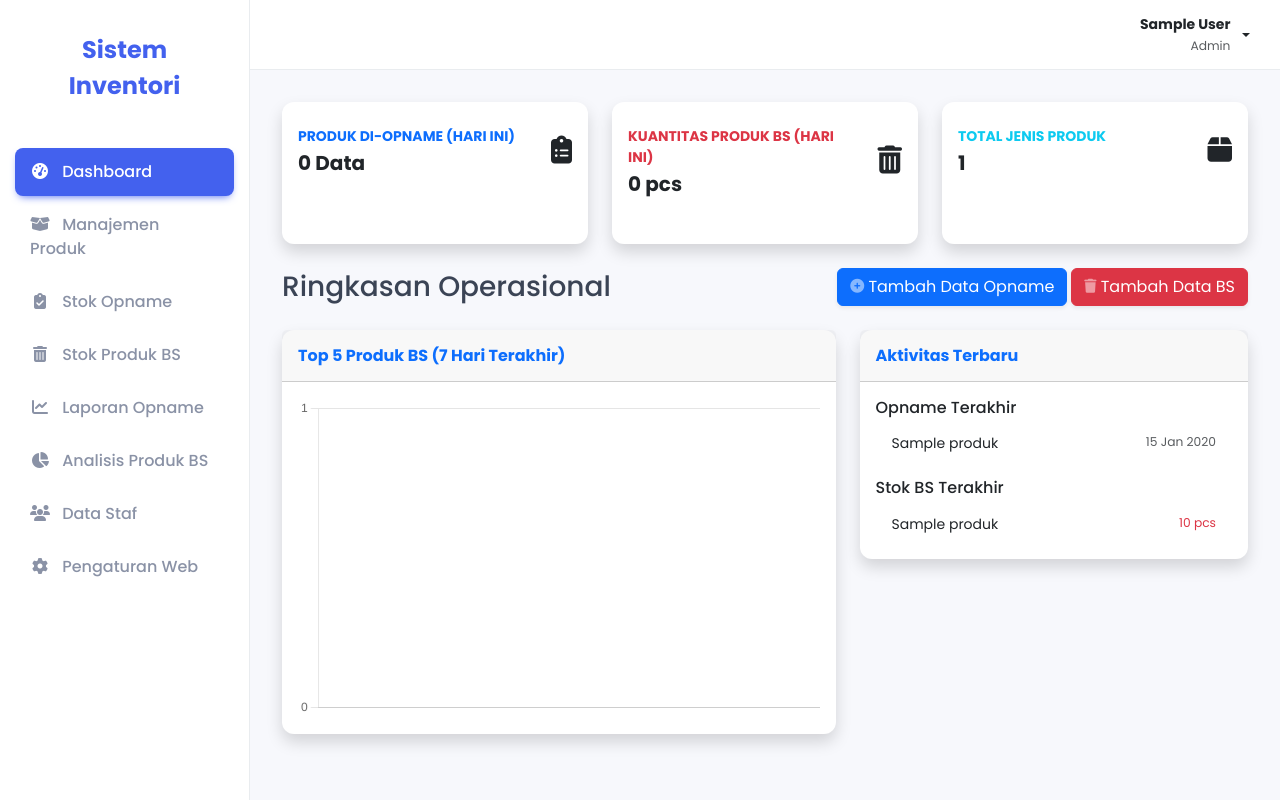
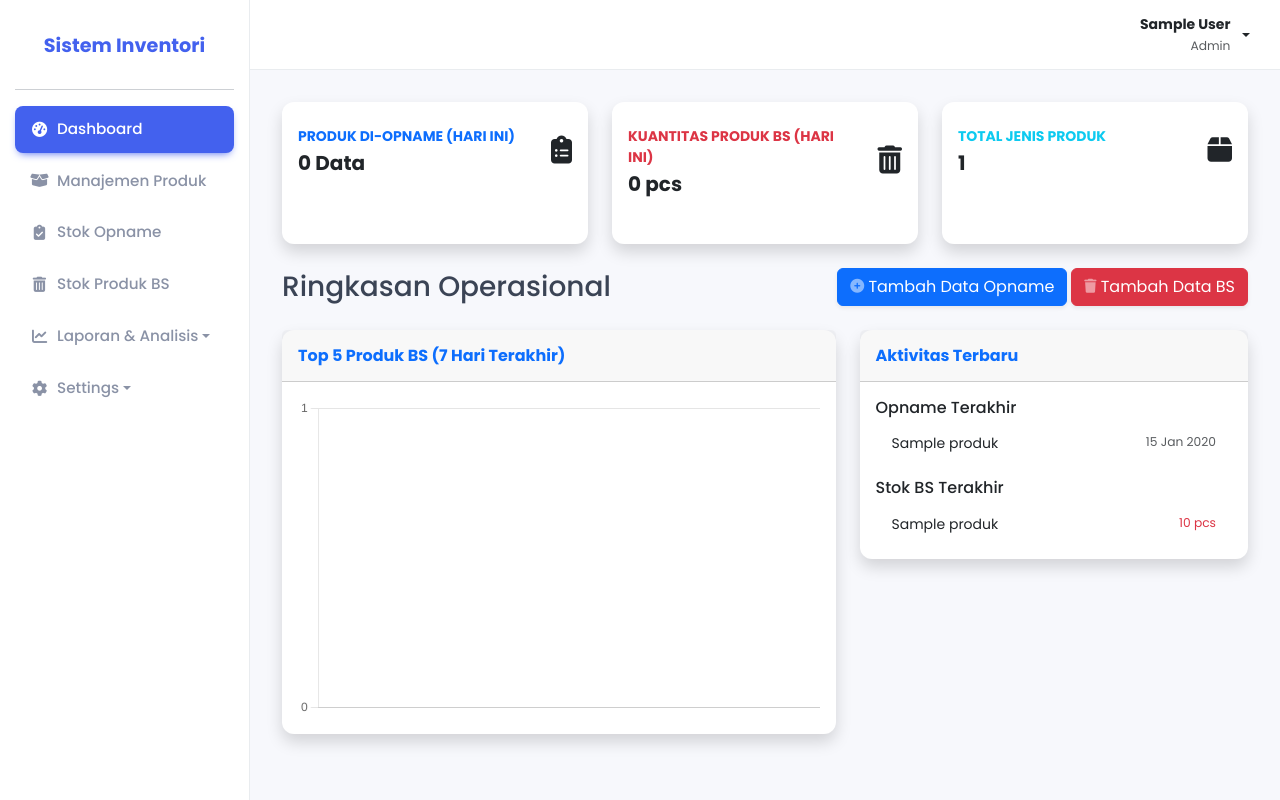
Before and after one commit to RiyanWardhana22/Sistem-Inventori, a PHP site: page /sistem-inventori/index.php in a window 1280 px wide. Run offline with PHP 8.4, Linux system fonts and the light colour scheme; the visitor is signed in with stand-in values (Sample User, id 1); tables that the repository leaves empty or names only in its code hold one stand-in row (values such as "Sample post").

Commit message:
Fix: Sidebar at mobile

```diff
--- a/assets/css/style.css
+++ b/assets/css/style.css
@@ -58,21 +58,21 @@ body {
 }
 
 .sidebar .sidebar-brand {
-  font-size: 1.5rem;
+  font-size: 1.2rem;
   font-weight: 700;
   color: var(--primary-color);
   text-align: center;
   display: block;
-  margin-bottom: 2rem;
   text-decoration: none;
 }
 
 .sidebar a {
   padding: 12px 15px;
   text-decoration: none;
-  font-size: 1rem;
+  font-size: 0.95rem;
   color: var(--text-muted-color);
-  display: block;
+  display: flex;
+  align-items: center;
   border-radius: 8px;
   margin-bottom: 5px;
   transition: all 0.2s ease-in-out;
@@ -81,8 +81,9 @@ body {
 }
 
 .sidebar a:hover {
-  background-color: #f0f3ff;
-  color: var(--primary-color);
+  background-color: #e3e5eb;
+  color: var(--text-color);
+  box-shadow: var(--shadow);
 }
 
 .sidebar a.active {
--- a/includes/sidebar.php
+++ b/includes/sidebar.php
@@ -6,39 +6,57 @@ function is_active($path_segment)
 ?>
 <div class="sidebar">
             <a href="<?php echo BASE_URL; ?>" class="sidebar-brand">
-                        <?php echo defined('NAMA_WEBSITE') ? NAMA_WEBSITE : 'Sistem Inventori'; ?>
+                        <span><?php echo defined('NAMA_WEBSITE') ? NAMA_WEBSITE : 'Sistem Inventori'; ?></span>
             </a>
+            <hr>
 
             <a href="<?php echo BASE_URL; ?>" class="<?php echo (strpos($_SERVER['REQUEST_URI'], '/pages/') === false) ? 'active' : ''; ?>">
-                        <i class="fas fa-tachometer-alt fa-fw me-2"></i> Dashboard
+                        <i class="fas fa-tachometer-alt fa-fw me-2"></i> <span>Dashboard</span>
             </a>
 
             <?php if ($_SESSION['level'] == 'admin'): ?>
                         <a href="<?php echo BASE_URL; ?>pages/produk/" class="<?php echo is_active('pages/produk') ? 'active' : ''; ?>">
-                                    <i class="fas fa-box-open fa-fw me-2"></i> Manajemen Produk
+                                    <i class="fas fa-box-open fa-fw me-2"></i> <span>Manajemen Produk</span>
                         </a>
             <?php endif; ?>
 
             <a href="<?php echo BASE_URL; ?>pages/stok_opname/" class="<?php echo is_active('pages/stok_opname') ? 'active' : ''; ?>">
-                        <i class="fas fa-clipboard-check fa-fw me-2"></i> Stok Opname
+                        <i class="fas fa-clipboard-check fa-fw me-2"></i> <span>Stok Opname</span>
             </a>
 
             <a href="<?php echo BASE_URL; ?>pages/stok_bs/" class="<?php echo is_active('pages/stok_bs') ? 'active' : ''; ?>">
-                        <i class="fas fa-trash-alt fa-fw me-2"></i> Stok Produk BS
+                        <i class="fas fa-trash-alt fa-fw me-2"></i> <span>Stok Produk BS</span>
             </a>
 
             <?php if ($_SESSION['level'] == 'admin'): ?>
-                        <a href="<?php echo BASE_URL; ?>pages/laporan_opname/" class="<?php echo is_active('pages/laporan_opname/') ? 'active' : ''; ?>">
-                                    <i class="fas fa-chart-line fa-fw me-2"></i> Laporan Opname
+                        <?php
+                        $is_laporan_active = is_active('pages/laporan_opname') || is_active('pages/laporan_bs');
+                        ?>
+                        <a href="#laporanSubmenu" data-bs-toggle="collapse" class="dropdown-toggle <?php echo $is_laporan_active ? '' : 'collapsed'; ?>" aria-expanded="<?php echo $is_laporan_active ? 'true' : 'false'; ?>">
+                                    <i class="fas fa-chart-line fa-fw me-2"></i> <span>Laporan & Analisis</span>
                         </a>
-                        <a href="<?php echo BASE_URL; ?>pages/laporan_bs_analisis/" class="<?php echo is_active('pages/laporan_bs/') ? 'active' : ''; ?>">
-                                    <i class="fas fa-chart-pie fa-fw me-2"></i> Analisis Produk BS
+                        <ul class="collapse list-unstyled <?php echo $is_laporan_active ? 'show' : ''; ?>" id="laporanSubmenu">
+                                    <li>
+                                                <a href="<?php echo BASE_URL; ?>pages/laporan_opname/" class="<?php echo is_active('pages/laporan_opname') ? 'active' : ''; ?>">Laporan Opname</a>
+                                    </li>
+                                    <li>
+                                                <a href="<?php echo BASE_URL; ?>pages/laporan_bs/" class="<?php echo is_active('pages/laporan_bs') ? 'active' : ''; ?>">Analisis Produk BS</a>
+                                    </li>
+                        </ul>
+
+                        <?php
+                        $is_settings_active = is_active('pages/data_staf') || is_active('pages/pengaturan_web');
+                        ?>
+                        <a href="#settingsSubmenu" data-bs-toggle="collapse" class="dropdown-toggle <?php echo $is_settings_active ? '' : 'collapsed'; ?>" aria-expanded="<?php echo $is_settings_active ? 'true' : 'false'; ?>">
+                                    <i class="fas fa-cog fa-fw me-2"></i> <span>Settings</span>
                         </a>
-                        <a href="<?php echo BASE_URL; ?>pages/data_staf/" class="<?php echo is_active('pages/data_staf/') ? 'active' : ''; ?>">
-                                    <i class="fas fa-users fa-fw me-2"></i> Data Staf
-                        </a>
-                        <a href="<?php echo BASE_URL; ?>pages/pengaturan_web/" class="<?php echo is_active('pages/pengaturan_web/') ? 'active' : ''; ?>">
-                                    <i class="fas fa-cog fa-fw me-2"></i> Pengaturan Web
-                        </a>
+                        <ul class="collapse list-unstyled <?php echo $is_settings_active ? 'show' : ''; ?>" id="settingsSubmenu">
+                                    <li>
+                                                <a href="<?php echo BASE_URL; ?>pages/data_staf/" class="<?php echo is_active('pages/data_staf') ? 'active' : ''; ?>">Data Staf</a>
+                                    </li>
+                                    <li>
+                                                <a href="<?php echo BASE_URL; ?>pages/pengaturan_web/" class="<?php echo is_active('pages/pengaturan_web') ? 'active' : ''; ?>">Pengaturan Web</a>
+                                    </li>
+                        </ul>
             <?php endif; ?>
 </div>
```
